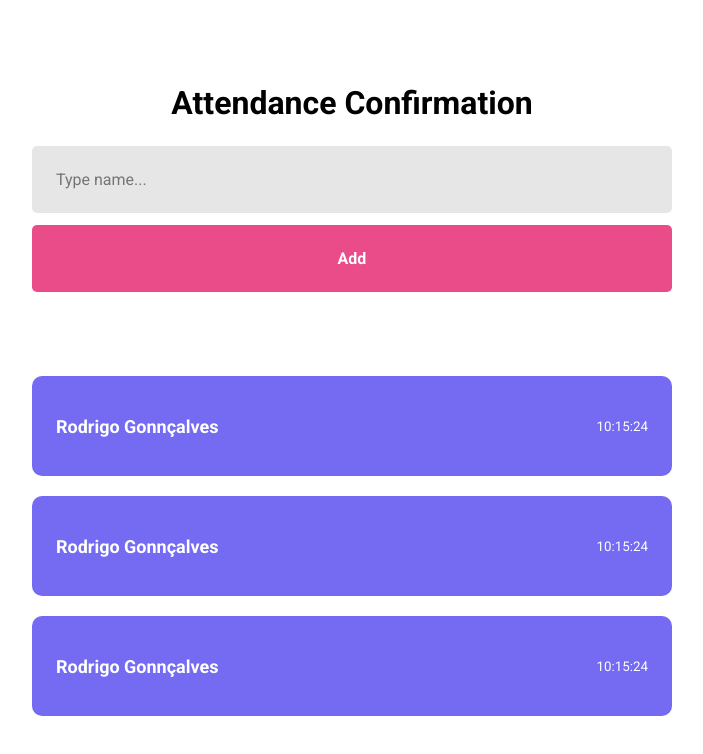
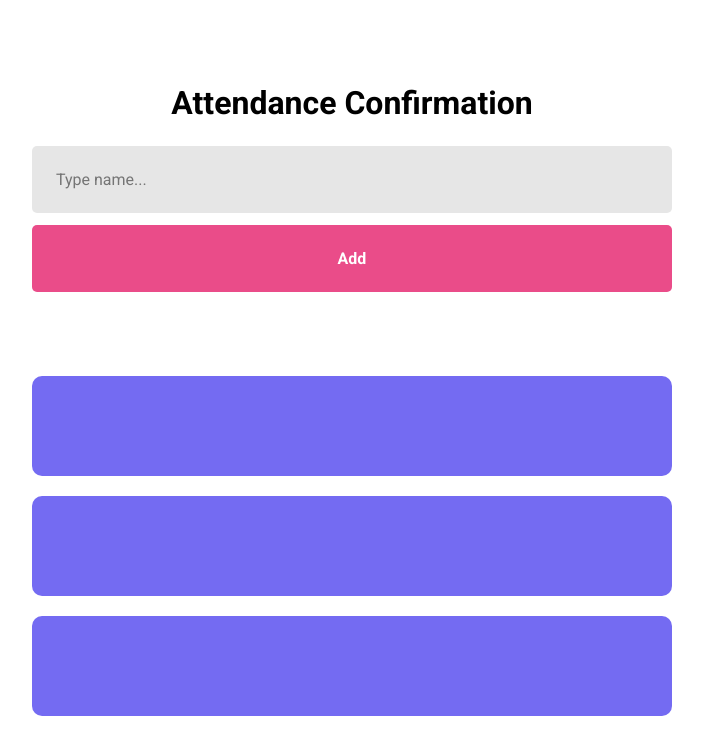
Before and after one commit to dimas-prates/attendance-confirmation-v2, a React (Vite) app: page / in a window 1280 px wide. Shown: the top 754 px of the page, without its empty margins (288-991 px from the left). Built offline with nearby package versions, Linux system fonts and the light colour scheme.

Commit message:
:sparkles: feat(Card - index): Used property props to handle attributes

```diff
--- a/src/components/Card/index.jsx
+++ b/src/components/Card/index.jsx
@@ -1,9 +1,16 @@
 import "./styles.css";
-export function Card() {
+// Destructuring using props
+// export function Card({name, time}) {
+export function Card(props) {
   return (
     <div className="card">
-      <strong>Rodrigo Gonnçalves</strong>
-      <small>10:15:24</small>
+      {/* Destructuring using props */}
+      {/* <strong>Rodrigo Gonnçalves</strong>
+      <small>10:15:24</small> */}
+      {/* <strong>{name}</strong>
+      <small>{time}</small> */}
+      <strong>{props.name}</strong>
+      <small>{props.time}</small>
     </div>
   );
 }
```
